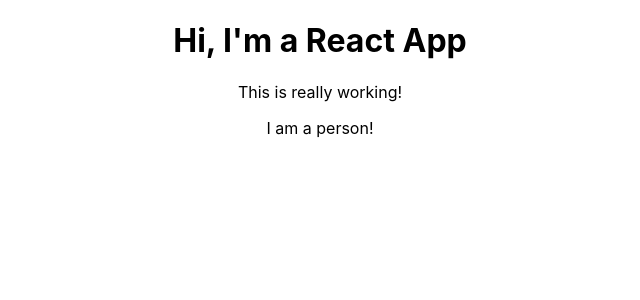
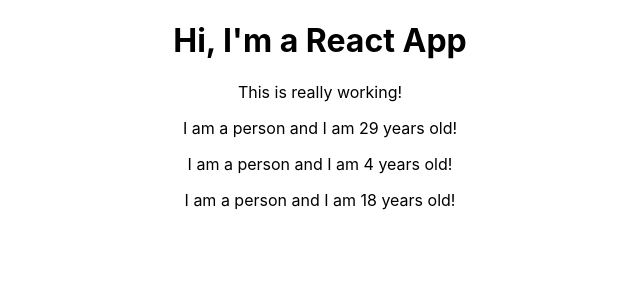
Before and after one commit to Helena-p/academind-react, a React (Create React App) app: page / in a window 1280 px wide. Shown: the top 300 px of the page, without its empty margins (320-960 px from the left). Built offline with nearby package versions, Linux system fonts and the light colour scheme.

Commit message:
Add dynamic with js object syntax to component

```diff
--- a/src/App.js
+++ b/src/App.js
@@ -8,6 +8,8 @@
             <h1>Hi, I'm a React App</h1>
             <p>This is really working!</p>
             <Person />
+            <Person />
+            <Person />
         </div>
     );
 }
--- a/src/Person/Person.js
+++ b/src/Person/Person.js
@@ -1,7 +1,11 @@
 import React from "react";
 
 const person = () => {
-    return <p>I am a person!</p>;
+    return (
+        <p>
+            I am a person and I am {Math.floor(Math.random() * 30)} years old!
+        </p>
+    );
 };
 
 export default person;
```
